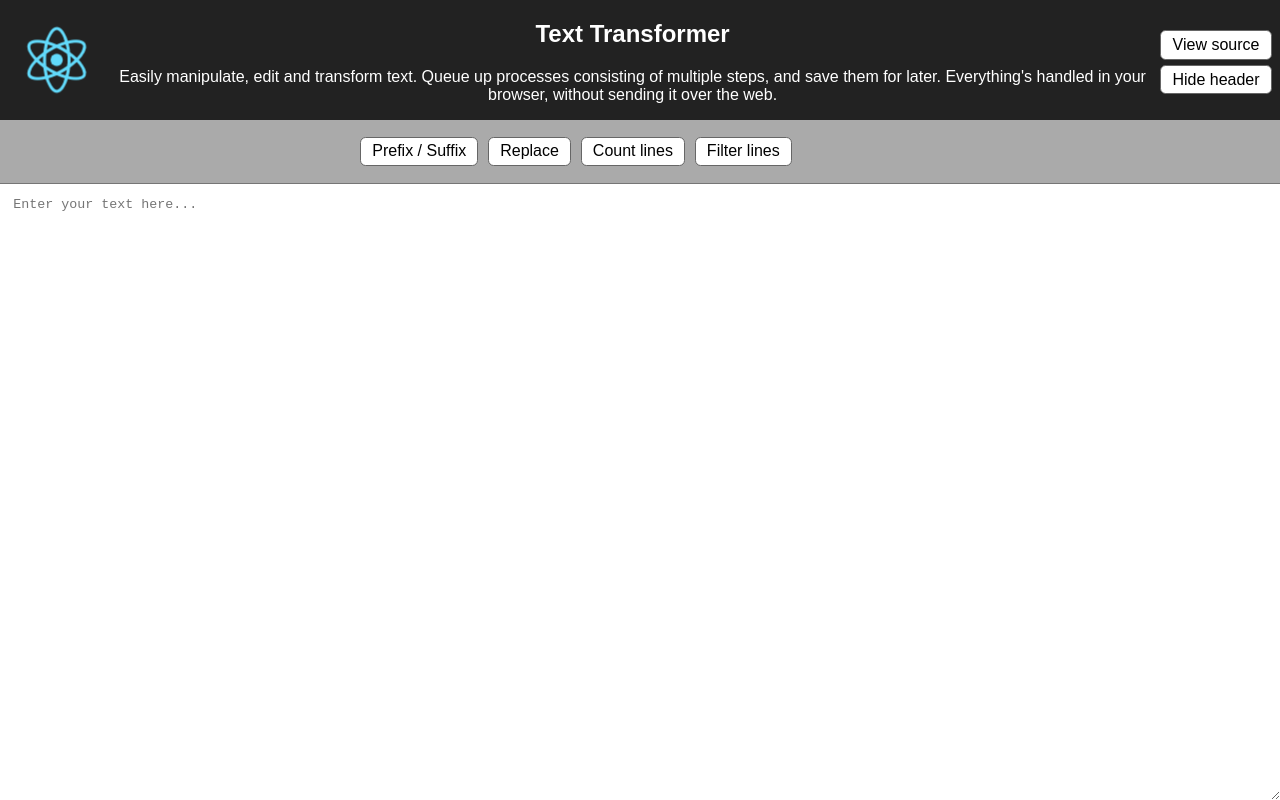
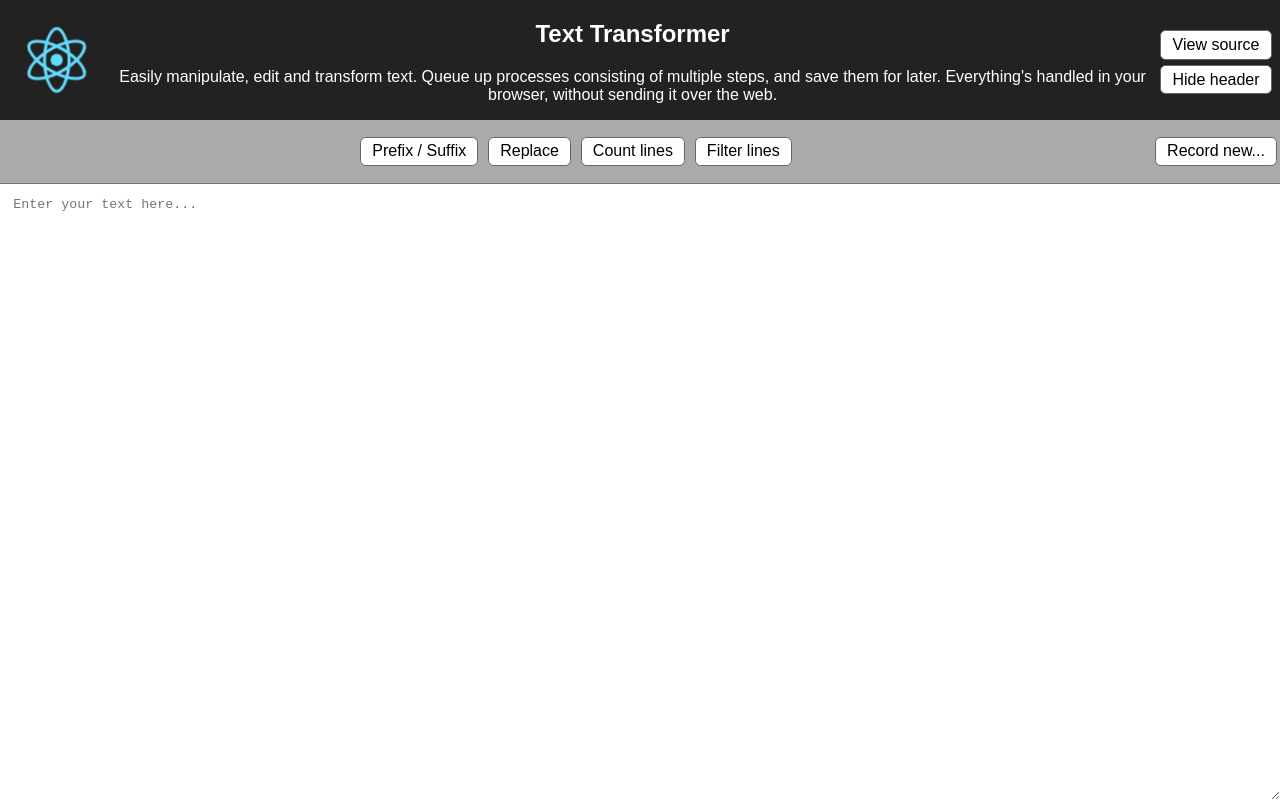
Before and after one commit to FTWinston/TextTransformer, a React (Create React App) app: page / in a window 1280 px wide. Built offline with nearby package versions, Linux system fonts and the light colour scheme.

Commit message:
Reworked data model so that queues will be able to be shown on the process list, and treated in the same way

```diff
--- a/src/App.tsx
+++ b/src/App.tsx
@@ -5,16 +5,16 @@ import './Buttons.css';
 import { AppHeader } from './AppHeader';
 import { ProcessSelection } from './ProcessSelection';
 import { ParameterDisplay } from './ParameterDisplay';
-import { IAction } from './model/Action';
+import { IExecutable, ISelectable } from './model/Interfaces';
 import { Queue } from './model/Queue';
-import { IProcess } from './model/Process';
 
 import './processes';
 
 interface IAppState {
   showHeader: boolean;
   value: string;
-  displayAction?: IAction;
+  displayExecutable?: IExecutable;
+  recording?: Queue;
 }
 
 export class App extends React.Component<{}, IAppState> {
@@ -26,18 +26,22 @@ export class App extends React.Component<{}, IAppState> {
     };
   }
   render() {
-    let selectedProcess = this.state.displayAction === undefined ? undefined : this.state.displayAction.process;
+    let selectedItem = this.state.displayExecutable === undefined ? undefined : this.state.displayExecutable.selectedItem;
 
     return (
       <div className="App">
         <AppHeader show={this.state.showHeader} hide={() => this.hideHeader()} />
         <ProcessSelection
-          showHeader={this.state.showHeader}
-          selectedProcess={selectedProcess}
-          makeHeaderShow={() => this.showHeader()}
-          selectProcess={p => this.selectProcess(p)}
+          selectedItem={selectedItem}
+          selectItem={p => this.selectProcess(p)}
+          recordingProcess={this.state.recording}
+          startRecording={() => this.startRecording()}
+          stopRecording={() => this.stopRecording()}
         />
-        <ParameterDisplay action={this.state.displayAction} runCurrentAction={() => this.runOpenProcess()} />
+        <ParameterDisplay
+          executable={this.state.displayExecutable}
+          runCurrentAction={() => this.runOpenProcess()}
+        />
         <textarea
           className="App-text"
           autoComplete="off"
@@ -52,32 +56,47 @@ export class App extends React.Component<{}, IAppState> {
   private textChanged(event: React.ChangeEvent<HTMLTextAreaElement>) {
     this.setState({value: event.target.value});
   }
-  private showHeader() {
-    this.setState({showHeader: true});
-  }
   private hideHeader() {
     this.setState({showHeader: false});
   }
-  private selectProcess(process?: IProcess) {
-    if (process === undefined || (this.state.displayAction !== undefined && process === this.state.displayAction.process)) {
-      this.setState({displayAction: undefined});
+  private selectProcess(process?: ISelectable) {
+    if (process === undefined) {
+      this.setState({displayExecutable: undefined});
+      return;
+    }
+    let executable = process.makeExecutable();
+    this.setState({displayExecutable: executable});
+  }
+  private runOpenProcess() {
+    if (this.state.displayExecutable === undefined) {
       return;
     }
 
-    let action = process.createNewAction();
-    this.setState({displayAction: action});
-  }
-  private runOpenProcess() {
-    if (this.state.displayAction === undefined) {
-      return;
+    if (this.state.recording !== undefined) {
+      this.state.recording.actions.push(this.state.displayExecutable);
     }
 
-    let queue = new Queue();
-    queue.actions.push(this.state.displayAction);
-    let output = queue.perform(this.state.value);
+    let runNow = new Queue();
+    runNow.actions.push(this.state.displayExecutable);
+    let output = runNow.perform(this.state.value);
 
     this.setState({
       value: output,
     });
   }
+  private startRecording() {
+    this.setState({
+      recording: new Queue(),
+    });
+  }
+  private stopRecording() {
+    let queue = this.state.recording;
+    if (queue !== undefined) {
+      // TODO: do something with this.state.recording queue
+    }
+
+    this.setState({
+      recording: undefined,
+    });
+  }
 }
--- a/src/Buttons.css
+++ b/src/Buttons.css
@@ -8,12 +8,14 @@ button, a.button {
   cursor: pointer;
   text-decoration: none;
   font-size: 1em;
+  transition: color 0.5s, background-color 0.5s;
 }
 
 button:active, a.button:active {
-  background-color: #ccc;
+  background-color: #ccc !important;
 }
 
 button.inactive, a.button.inactive {
   color: #999;
+  background-color: #eee;
 }
--- a/src/ParameterDisplay.tsx
+++ b/src/ParameterDisplay.tsx
@@ -1,20 +1,20 @@
 import * as React from 'react';
-import { IAction } from './model/Action';
-import { IParameter } from './model/Parameters';
+import { IExecutable, IParameter } from './model/Interfaces';
 import './ParameterDisplay.css';
 
 interface IParamProps {
-  action?: IAction;
+  executable?: IExecutable;
   runCurrentAction: () => void;
 }
 
 export class ParameterDisplay extends React.Component<IParamProps, {}> {
   render() {
-    const parameters = this.props.action === undefined ? undefined : this.props.action.rawParameters;
+    const parameters = this.props.executable === undefined ? undefined : this.props.executable.rawParameters;
     if (parameters === undefined) {
       return null;
     }
 
+    // TODO: move this into the Action class?
     let paramControls = Object.keys(parameters).map(function (key: string, index: number) {
       let param = parameters[key] as IParameter;
       return param.renderInput(index);
--- a/src/ProcessSelection.tsx
+++ b/src/ProcessSelection.tsx
@@ -1,40 +1,47 @@
 import * as React from 'react';
 
-import { IProcess, Process } from './model/Process';
+import { ISelectable } from './model/Interfaces';
+import { Process } from './model/Process';
+import { Queue } from './model/Queue';
+
 import './ProcessSelection.css';
 
 interface ISelectionProps {
-  showHeader: boolean;
-  makeHeaderShow: () => void;
-  selectedProcess?: IProcess;
-  selectProcess: (process?: IProcess) => void;
+  selectedItem?: ISelectable;
+  selectItem: (process?: ISelectable) => void;
+
+  startRecording: () => void;
+  stopRecording: () => void;
+  recordingProcess?: Queue;
 }
 
 export class ProcessSelection extends React.Component<ISelectionProps, {}> {
   render() {
-    let showHeaderStyle = this.props.showHeader ? {visibility: 'hidden'} : undefined;
-    let app = this;
+    let that = this;
+
+    let recordButton = this.props.recordingProcess === undefined
+      ? <button type="button" onClick={() => this.props.startRecording()}>Record new...</button>
+      : <button type="button" onClick={() => this.props.stopRecording()}>Save ({this.props.recordingProcess.actions.length})...</button>;
 
     return (
       <div className="App-processes">
         <div className="App-processList">
-          {Process.all.map(function(proc: IProcess, index: number) {
-            let cname = app.props.selectedProcess === undefined ? undefined : proc === app.props.selectedProcess ? 'active' : 'inactive';
-            return <button type="button" key={index} className={cname} onClick={e => app.selectProcess(proc)} title={proc.description}>{proc.name}</button>;
+          {Process.all.map(function(proc: ISelectable, index: number) {
+            let classes = that.props.selectedItem === undefined ? undefined : proc === that.props.selectedItem ? 'active' : 'inactive';
+            return <button type="button" key={index} className={classes} onClick={e => that.selectItem(proc)} title={proc.description}>{proc.name}</button>;
           })}
         </div>
         <div className="App-actionButtons">
-          <button type="button" onClick={() => this.props.makeHeaderShow()} style={showHeaderStyle}>Show header</button>
+          {recordButton}
         </div>
       </div>
     );
   }
-  private selectProcess(process: IProcess) {
-    if (process === undefined || (this.props.selectedProcess !== undefined && process === this.props.selectedProcess)) {
-      this.props.selectProcess(undefined);
-      return;
+  private selectItem(item?: ISelectable) {
+    if (item === this.props.selectedItem) {
+      item = undefined;
     }
 
-    this.props.selectProcess(process);
+    this.props.selectItem(item);
   }
 }
--- a/src/model/Action.ts
+++ b/src/model/Action.ts
@@ -1,21 +1,15 @@
-import { IProcess, Process } from './Process';
-
-export interface IAction {
-    name: string;
-    perLine: boolean;
-    process: IProcess;
-    rawParameters: object;
-    perform(value: string): string;
-}
+import { IAction } from './Interfaces';
+import { Process } from './Process';
 
 export class Action<TParams extends object> implements IAction {
-    constructor(readonly _process: Process<TParams>, public parameters: TParams) {
+    constructor(private process: Process<TParams>, public parameters: TParams) {
 
     }
 
+    get selectedItem() { return this.process; }
     get name() { return this.process.name; }
+    get description() { return this.process.description; }
     get perLine() { return this.process.perLine; }
-    get process() { return this._process; }
     get rawParameters() { return this.parameters as object; }
 
     perform(value: string) {
--- /dev/null
+++ b/src/model/Interfaces.ts
@@ -0,0 +1,29 @@
+export interface INamedItem {
+    readonly name: string;
+    readonly description: string;
+}
+
+export interface ISelectable extends INamedItem {
+    makeExecutable(): IExecutable;
+    readonly isEditable: boolean;
+}
+
+export interface IExecutable extends INamedItem {
+    perform(input: string): string;
+    readonly selectedItem: ISelectable;
+    rawParameters: object;
+    perLine: boolean;
+}
+
+export interface IProcess extends ISelectable {
+    readonly perLine: boolean;
+}
+
+export interface IAction extends IExecutable {
+    name: string;
+}
+
+export interface IParameter {
+    readonly name: string;
+    renderInput(key: number): JSX.Element;
+}
--- a/src/model/Parameters.tsx
+++ b/src/model/Parameters.tsx
@@ -1,11 +1,7 @@
 import * as React from 'react';
+import { IParameter } from './Interfaces';
 import { TextInput } from '../inputs/TextInput';
 import { CheckboxInput } from '../inputs/CheckboxInput';
-
-export interface IParameter {
-    readonly name: string;
-    renderInput(key: number): JSX.Element;
-}
 
 abstract class Parameter<T> implements IParameter {
     constructor(public readonly name: string, public value: T) {
--- a/src/model/Process.ts
+++ b/src/model/Process.ts
@@ -1,23 +1,17 @@
-import { IAction, Action } from './Action';
-
-export interface IProcess {
-    readonly name: string;
-    readonly description: string;
-    readonly perLine: boolean;
-
-    createNewAction(): IAction;
-}
+import { IProcess, ISelectable } from './Interfaces';
+import { Action } from './Action';
 
 export abstract class Process<TParams extends object> implements IProcess {
-    static all: IProcess[] = [];
+    static all: ISelectable[] = [];
 
     abstract readonly name: string;
     abstract readonly description: string;
     abstract readonly perLine: boolean;
+    readonly isEditable = false;
 
     abstract createParameters(): TParams;
 
-    createNewAction() {
+    makeExecutable() {
         return new Action<TParams>(this, this.createParameters());
     }
 
--- a/src/model/Queue.ts
+++ b/src/model/Queue.ts
@@ -1,7 +1,20 @@
-import { IAction } from './Action';
+import { IExecutable, ISelectable } from './Interfaces';
 
-export class Queue {
-    public actions: IAction[] = [];
+export class Queue implements IExecutable, ISelectable {
+    actions: IExecutable[] = [];
+    description: string = 'A user-created process';
+    readonly perLine: boolean = false;
+    readonly isEditable: true;
+    readonly rawParameters = {};
+    readonly selectedItem = this;
+
+    constructor(public name: string = 'New process') {
+
+    }
+
+    makeExecutable() {
+        return this;
+    }
 
     perform(input: string): string {
         let singleValue: string | null = input;
```
